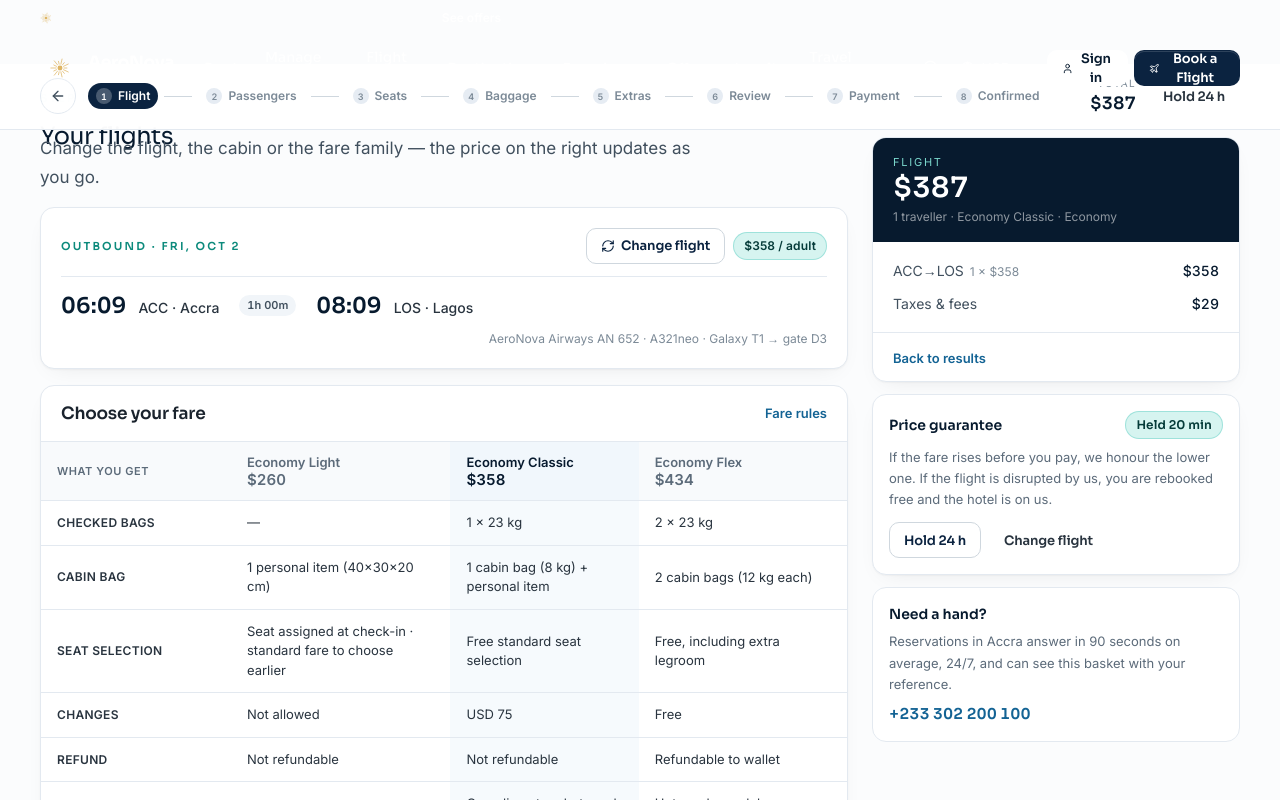
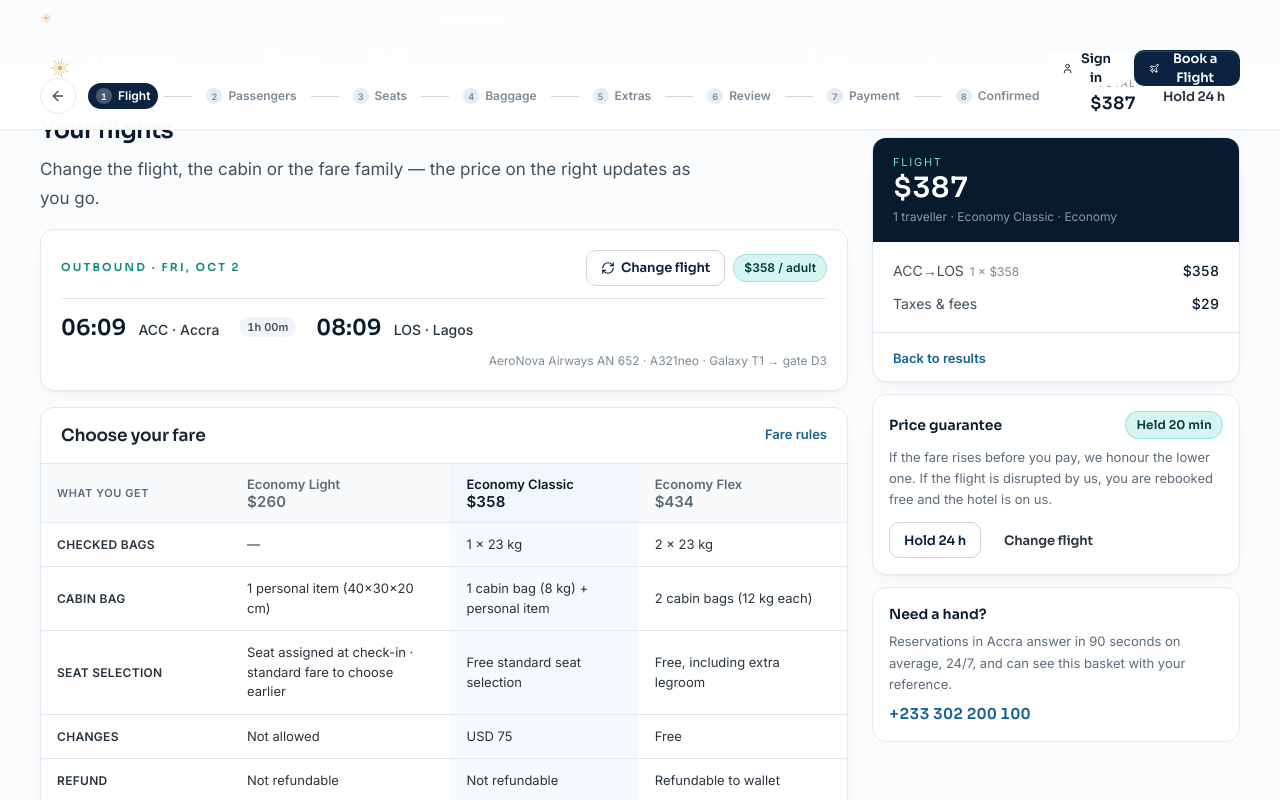
Before and after one commit to Alone-500/Airport, a React (Vite) app: page /booking in a window 1280 px wide. Shown: the top 800 px of the page. Built offline with nearby package versions, Linux system fonts and the light colour scheme.

Commit message:
Add files via upload

```diff
--- a/src/components/ui/Overlay.tsx
+++ b/src/components/ui/Overlay.tsx
@@ -82,7 +82,7 @@
       >
         <div className="flex items-start gap-4 border-b border-line px-5 py-4 sm:px-6">
           <div className="min-w-0 flex-1">
-            <h2 id={labelId} className="h-3 text-[1.0625rem] sm:text-[1.125rem]">
+            <h2 id={labelId} className="text-h3 text-[1.0625rem] sm:text-[1.125rem]">
               {title}
             </h2>
             {subtitle && <p className="mt-0.5 text-sm text-ink-500">{subtitle}</p>}
@@ -157,7 +157,7 @@
         style={{ animation: 'fade-up .28s cubic-bezier(.2,.7,.3,1) both' }}
       >
         <div className="flex items-center justify-between border-b border-line px-5 py-4">
-          <h2 className="h-3">{title}</h2>
+          <h2 className="text-h3">{title}</h2>
           <button onClick={onClose} aria-label="Close" className="grid h-9 w-9 place-items-center rounded-full text-ink-500 hover:bg-mist-100">
             <X size={18} />
           </button>
--- a/src/components/ui/Primitives.tsx
+++ b/src/components/ui/Primitives.tsx
@@ -175,7 +175,7 @@
     <div className={cx('flex flex-col gap-4 md:flex-row md:items-end md:justify-between', align === 'center' && 'md:flex-col md:items-center', className)}>
       <div className={cx('max-w-2xl', align === 'center' && 'text-center mx-auto')}>
         {eyebrow && <Eyebrow className="mb-3">{eyebrow}</Eyebrow>}
-        <h2 id={id} className="h-1 text-balance">
+        <h2 id={id} className="text-h1 text-balance">
           {title}
         </h2>
         {lead && <p className={cx('lead mt-3 text-pretty', align === 'center' && 'mx-auto')}>{lead}</p>}
@@ -254,7 +254,7 @@
   return (
     <div className={cx('flex flex-col items-center rounded-card border border-dashed border-ink-200 bg-mist-50/60 px-6 py-14 text-center', className)}>
       <div className="mb-4 grid h-14 w-14 place-items-center rounded-full bg-white text-navy-400 shadow-card">{icon ?? '✈'}</div>
-      <h3 className="h-3">{title}</h3>
+      <h3 className="text-h3">{title}</h3>
       {body && <p className="mt-2 max-w-sm text-sm leading-relaxed text-ink-500">{body}</p>}
       {action && <div className="mt-5">{action}</div>}
     </div>
```
